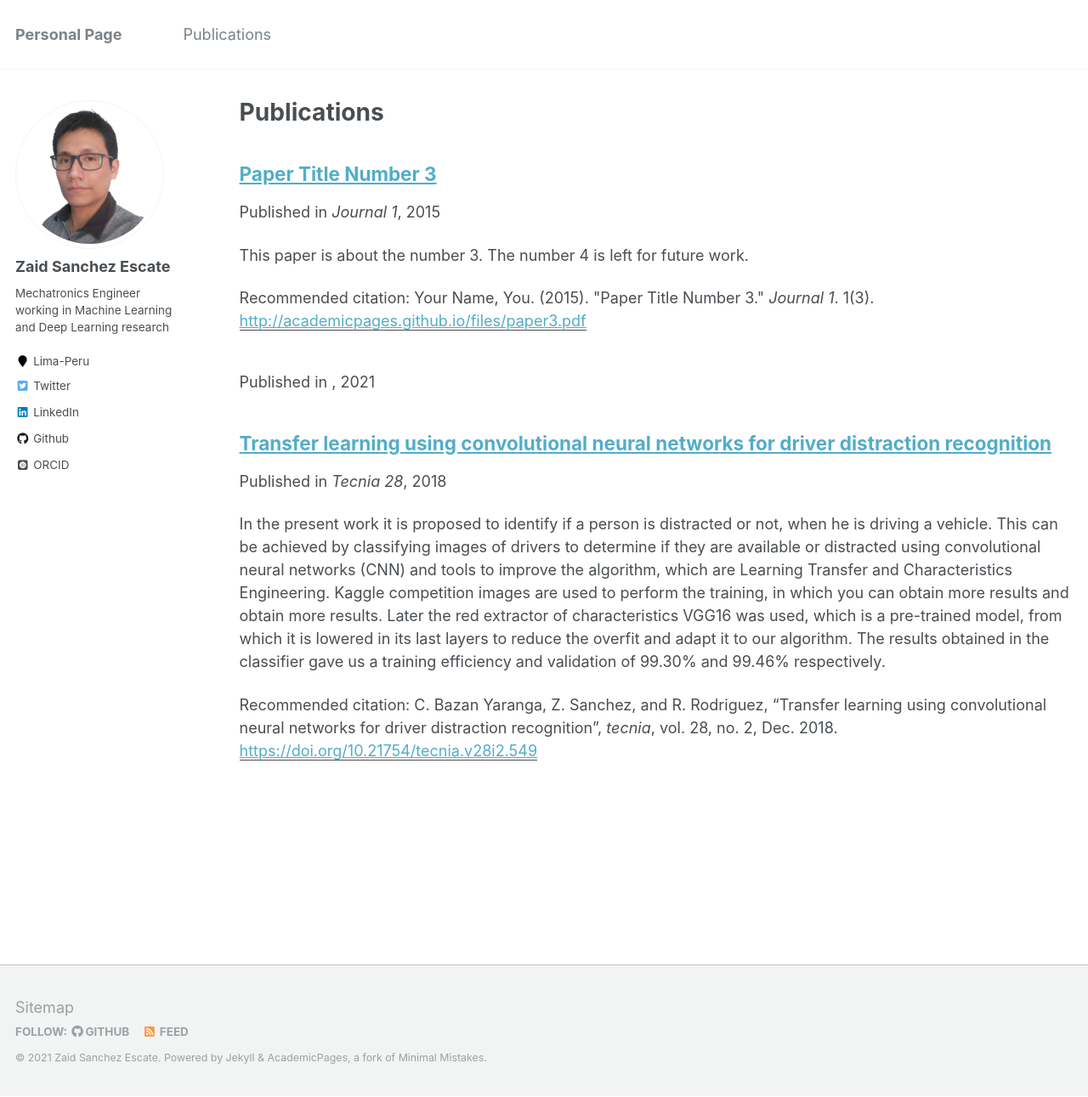
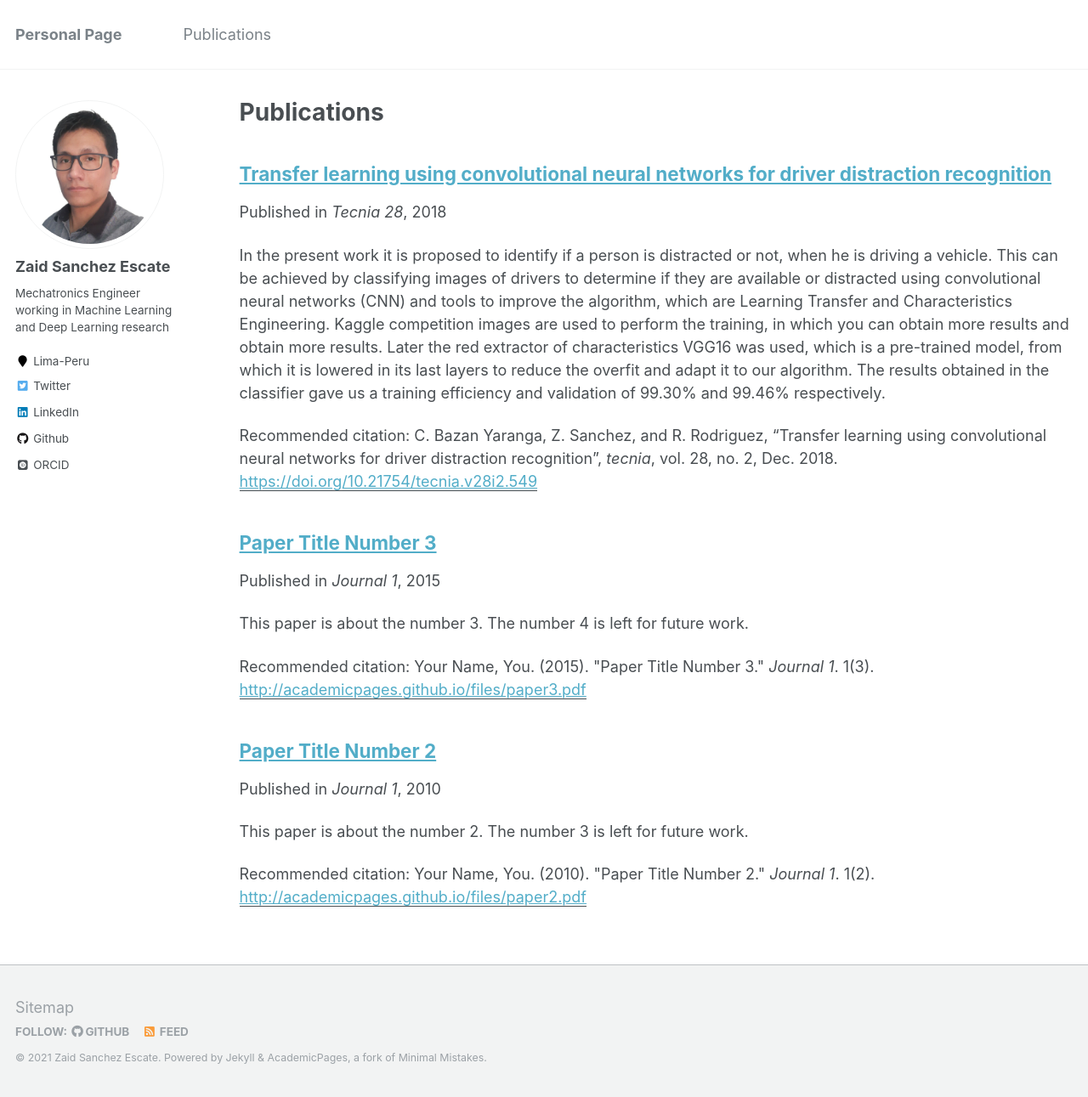
Before and after one commit to zaise/zaise.github.io, a Jekyll site: the page built from _pages/publications.md, in a window 1280 px wide and 1291 px high. Shown: the whole window at 85% size. Built offline with Jekyll 4.4.1, drawn with Linux system fonts in a browser that asks for light colours; some web fonts are replaced; part of the change alters nothing that is shown.

Commit message:
2104161905

```diff
--- a/_publications/2010-10-01-paper-title-number-2.md
+++ b/_publications/2010-10-01-paper-title-number-2.md
@@ -1,15 +1,15 @@
 ---
-title: "A Static Hand Gesture Recognition for Peruvian Sign Language Using Digital Image Processing and Deep Learning"
+title: "Paper Title Number 2"
 collection: publications
 permalink: /publication/2010-10-01-paper-title-number-2
-excerpt: 'The work consists in recognizing the gestures of the alphabet in Peruvian sign language using techniques of digital image processing and a model of Deep Learning (CNN). Image processing techniques are used for segmentation and tracking of the hand of the person making the gestures. Once the image of the segmented hand is used, a CNN classification model is used to be able to recognize the gesture. The image processing and CNN algorithms were implemented in the Python programming language. The database used was 23,000 images divided into 70% for training, 15% for testing and 15% for validation. Likewise, said data corresponds to 1000 images for each non-mobile gesture of the alphabet. The results obtained for the precision of the classifier were 99.89, 99.88 and 99.85% for the data of training, test and validation respectively. In the case of the Log Loss parameter, 0.0132, 0.0036, and 0.0107 were obtained for the training, testing and validation data, respectively.'
-date: 2019-05-29
-venue: 'BTSym 2018'
+excerpt: 'This paper is about the number 2. The number 3 is left for future work.'
+date: 2010-10-01
+venue: 'Journal 1'
 paperurl: 'http://academicpages.github.io/files/paper2.pdf'
-citation: 'Lazo C., Sanchez Z., del Carpio C. (2019) A Static Hand Gesture Recognition for Peruvian Sign Language Using Digital Image Processing and Deep Learning. In: Iano Y., Arthur R., Saotome O., Vieira Estrela V., Loschi H. (eds) Proceedings of the 4th Brazilian Technology Symposium (BTSym'18). BTSym 2018. Smart Innovation, Systems and Technologies, vol 140. Springer, Cham.'
+citation: 'Your Name, You. (2010). &quot;Paper Title Number 2.&quot; <i>Journal 1</i>. 1(2).'
 ---
 This paper is about the number 2. The number 3 is left for future work.
 
-[Download paper here](https://doi.org/10.1007/978-3-030-16053-1_27)
+[Download paper here](http://academicpages.github.io/files/paper2.pdf)
 
 Recommended citation: Your Name, You. (2010). "Paper Title Number 2." <i>Journal 1</i>. 1(2).
```
